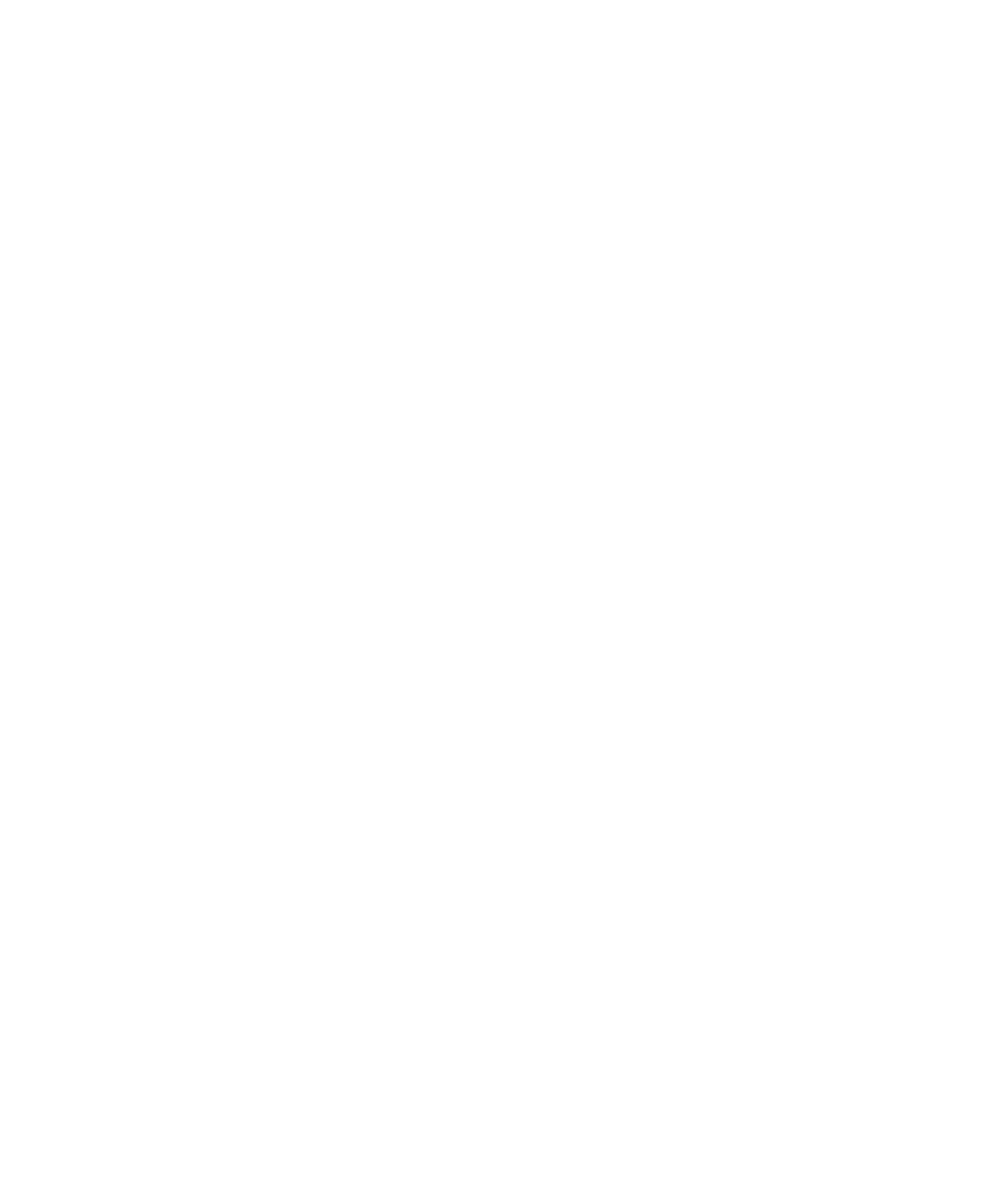
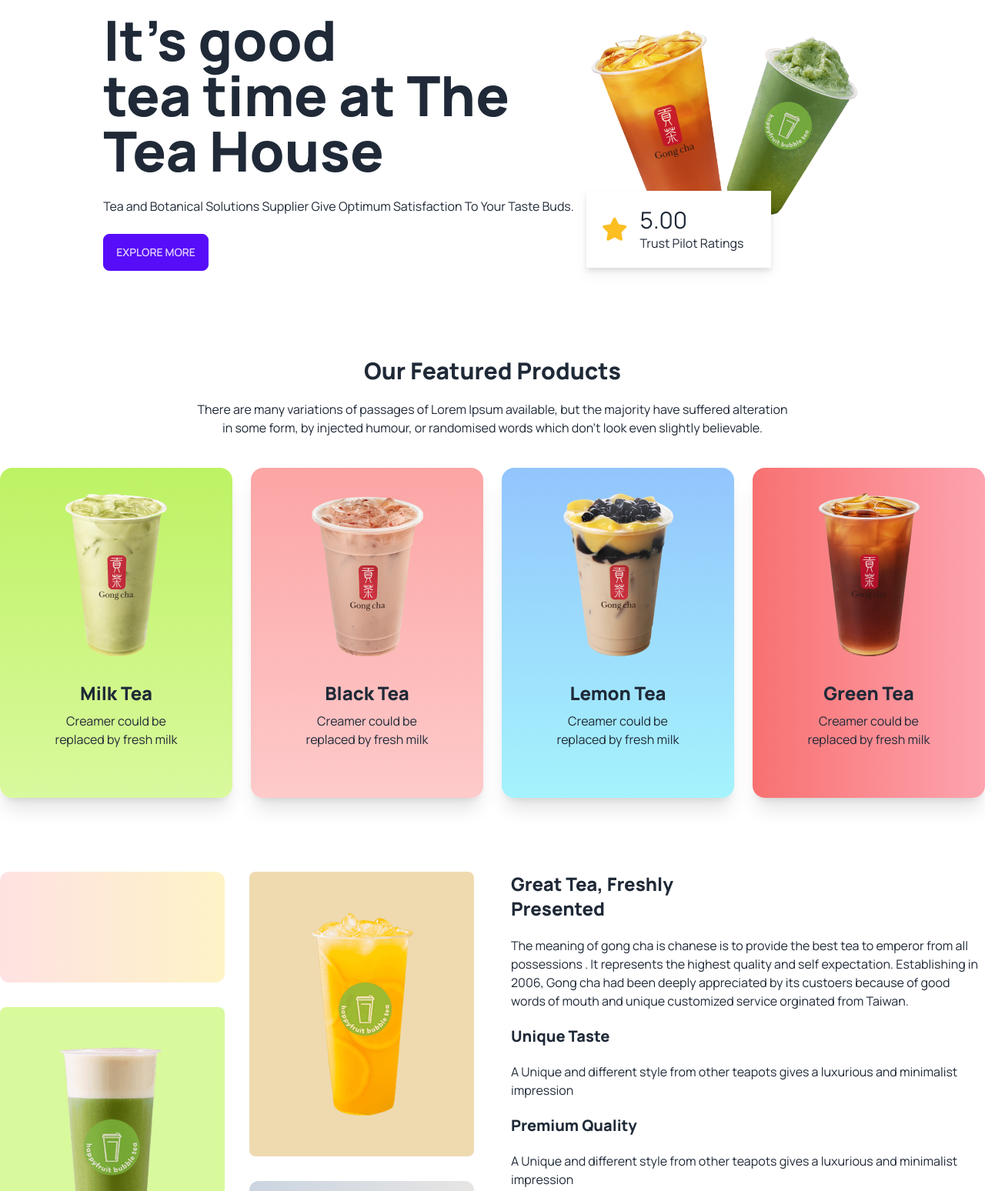
Before and after one commit to raihanmostafa003/tea-house-with-daisyui, a plain HTML site: page index.html in a window 1280 px wide. Shown: the top 1548 px of the page at 77% size. Before the commit the page ends 800 px from the top, so only its background shows below. Drawn offline with nearby package versions, Linux system fonts and the light colour scheme.

Commit message:
featuread and fresh tea section added

```diff
--- a/index.html
+++ b/index.html
@@ -1,5 +1,6 @@
 <!DOCTYPE html>
 <html lang="en">
+
 <head>
     <meta charset="UTF-8">
     <meta name="viewport" content="width=device-width, initial-scale=1.0">
@@ -11,14 +12,136 @@
     <link rel="preconnect" href="https://fonts.googleapis.com">
     <link rel="preconnect" href="https://fonts.gstatic.com" crossorigin>
     <link href="https://fonts.googleapis.com/css2?family=Manrope:wght@400;500;600;800&display=swap" rel="stylesheet">
+    <!-- font awesome -->
+    <script src="https://kit.fontawesome.com/892517c9ca.js" crossorigin="anonymous"></script>
+    <!-- tailwind custm color -->
+    <script>
+        tailwind.config = {
+            theme: {
+                extend: {
+                    colors: {
+                        clifford: '#da373d',
+                    }
+                }
+            }
+        }
+    </script>
     <style>
-        .font-manrope{
+        .font-manrope {
             font-family: 'Manrope', sans-serif;
         }
     </style>
 </head>
 
 <body class="font-manrope">
+    <header class="container mx-auto">
+        <div class="hero">
+            <div class="hero-content flex-col lg:flex-row">
+
+                <div>
+                    <h1 class="text-7xl font-extrabold">
+                        It's good <br>
+                        tea time at The <br>
+                        Tea House</h1>
+                    <p class="py-6">Tea and Botanical Solutions Supplier Give Optimum Satisfaction To Your Taste Buds.
+                    </p>
+                    <button class="btn btn-primary">Explore More</button>
+                </div>
+                <div>
+                    <img src="/images/banner.png" class="max-w-sm " />
+                    <!-- rating badge -->
+                    <div class="-mt-16 flex items-center gap-4 drop-shadow-lg bg-white p-5 w-60">
+                        <i class="fa-solid fa-star text-3xl text-amber-400"></i>
+                        <div>
+                            <h3 class="text-3xl">5.00</h3>
+                            <p>Trust Pilot Ratings</p>
+
+                        </div>
+                    </div>
+                </div>
+
+            </div>
+        </div>
+
+    </header>
+
+    <main class="container mx-auto">
+        <!-- feature section -->
+        <section class="text-center my-24">
+            <h2 class="text-3xl font-extrabold mb-5">Our Featured Products</h2>
+            <p class="lg:max-w-3xl mb-10 mx-auto">There are many variations of passages of Lorem Ipsum available, but the
+                majority have suffered alteration in some form, by injected humour, or randomised words which don't look
+                even slightly believable.</p>
+            <!-- featured tea card container -->
+            <div class="grid grid-cols-1 md:grid-cols-2 lg:grid-cols-4 gap-6">
+                <!-- first card -->
+                <div class="card  p-8 bg-gradient-to-b from-[#bef264] to-[#d9f99d] shadow-xl">
+                    <figure><img src="/images/tea-1.png" alt="Shoes" /></figure>
+                    <div class="card-body justify-center">
+                        <h2 class="text-2xl font-bold">Milk Tea</h2>
+                        <p>Creamer could be replaced by fresh milk</p>
+                    </div>
+                </div>
+                <!-- second card -->
+                <div class="card  p-8 bg-gradient-to-b from-[#fca5a5] to-[#fecaca] shadow-xl">
+                    <figure><img src="/images/tea-2.png" alt="Shoes" /></figure>
+                    <div class="card-body justify-center">
+                        <h2 class="text-2xl font-bold">Black Tea</h2>
+                        <p>Creamer could be replaced by fresh milk</p>
+                    </div>
+                </div>
+                <!-- third card -->
+                <div class="card p-8 bg-gradient-to-b from-[#93c5fd] to-[#a5f3fc] shadow-xl">
+                    <figure><img src="/images/tea-3.png" alt="Shoes" /></figure>
+                    <div class="card-body justify-center">
+                        <h2 class="text-2xl font-bold">Lemon Tea</h2>
+                        <p>Creamer could be replaced by fresh milk</p>
+                    </div>
+                </div>
+                <!-- fourth card -->
+                <div class="card p-8 bg-gradient-to-r from-[#f87171] to-[#fda4af] shadow-xl">
+                    <figure><img src="/images/tea-4.png" alt="Shoes" /></figure>
+                    <div class="card-body justify-center">
+                        <h2 class="text-2xl font-bold">Green Tea</h2>
+                        <p>Creamer could be replaced by fresh milk</p>
+                    </div>
+                </div>
+            </div>
+        </section>
+
+
+        <!-- great tea fresh tea section -->
+        <section class=" my-24 flex gap-12 flex-col lg:flex-row">
+            <div class="grid gap-8 grid-cols-1 md:grid-cols-2 flex-1">
+                <div class="rounded-xl h-36 bg-gradient-to-r from-red-100 to-amber-100"></div>
+                <div class="row-span-2 bg-[#e6c584a3] rounded-lg px-7 py-12 flex justify-center items-center">
+                    <img src="./images/fresh-1.png" alt="">
+                </div>
+                <div class="row-span-2 bg-[#d9f99d] rounded-lg px-7 py-12 flex justify-center items-center ">
+                    <img src="./images/fresh-2.png" alt="">
+                </div>
+                <div class="rounded-xl h-36 bg-gradient-to-r from-[#cbd5e1] to-[#e7e5e4]"></div>
+
+            </div>
+            <div class="space-y-5 flex-1">
+                <h3 class="text-2xl font-extrabold">Great Tea, Freshly
+                    <br>
+                    Presented</h3>
+                    <p>The meaning of gong cha is chanese is to provide the best tea to emperor from all possessions . It represents the highest quality and self expectation. Establishing in 2006, Gong cha had been deeply appreciated by its custoers  because of good words of mouth and unique customized service orginated from Taiwan.</p>
+                    <h4 class="text-xl font-extrabold mt-8">Unique Taste</h4>
+                    <p>A Unique and different style from other teapots gives a luxurious and minimalist impression</p>
+                    <h4 class="text-xl font-extrabold">Premium Quality</h4>
+                    <p>A Unique and different style from other teapots gives a luxurious and minimalist impression</p>
+            </div>
+
+        </section>
+
+
+    </main>
+    <footer>
+
+    </footer>
+
 
 </body>
 
```
Also changed, not shown: images/arrow.png (added), images/banner.png (added), images/bg_cup.png (added), images/circles.png (added), images/client.png (added), images/cup.png (added), images/fresh-1.png (added), images/fresh-2.png (added), images/news-1.png (added), images/news-2.png (added), images/news-3.png (added), images/tea-1.png (added), images/tea-2.png (added), images/tea-3.png (added), 1 more files.
